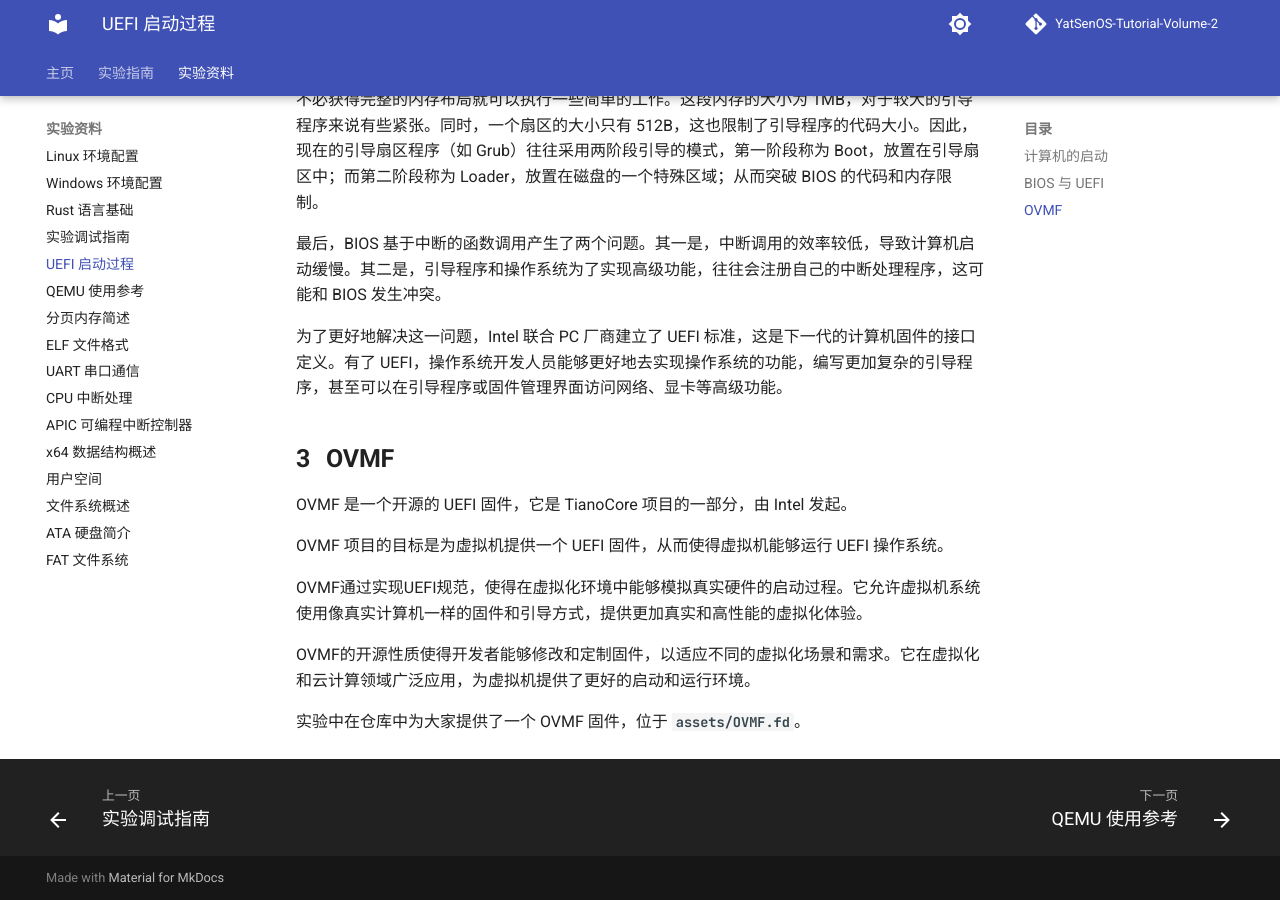
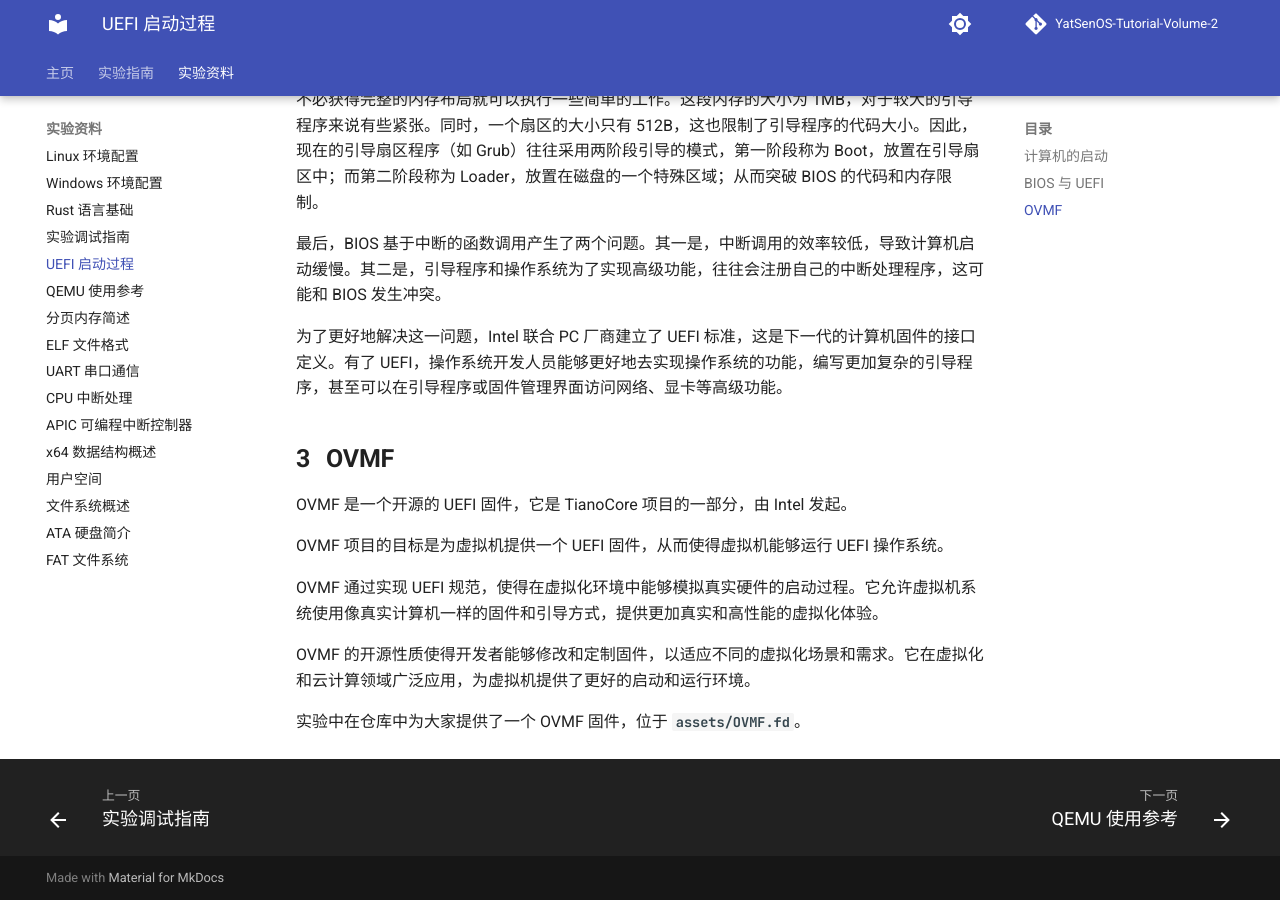
Before and after one commit to YatSenOS/YatSenOS-Tutorial-Volume-2, an MkDocs documentation site: the page built from docs/wiki/uefi.md, in a window 1280 px wide and 900 px high, scrolled down 967 px. Built offline with MkDocs 1.6.1 and Material for MkDocs 9.7.7, drawn with Linux system fonts in a browser that asks for light colours; comment, search, counter and statistics services are not loaded.

Commit message:
fix: typos (#30)

```diff
--- a/docs/wiki/uefi.md
+++ b/docs/wiki/uefi.md
@@ -30,8 +30,8 @@ OVMF 是一个开源的 UEFI 固件，它是 TianoCore 项目的一部分，由
 
 OVMF 项目的目标是为虚拟机提供一个 UEFI 固件，从而使得虚拟机能够运行 UEFI 操作系统。
 
-OVMF通过实现UEFI规范，使得在虚拟化环境中能够模拟真实硬件的启动过程。它允许虚拟机系统使用像真实计算机一样的固件和引导方式，提供更加真实和高性能的虚拟化体验。
+OVMF 通过实现 UEFI 规范，使得在虚拟化环境中能够模拟真实硬件的启动过程。它允许虚拟机系统使用像真实计算机一样的固件和引导方式，提供更加真实和高性能的虚拟化体验。
 
-OVMF的开源性质使得开发者能够修改和定制固件，以适应不同的虚拟化场景和需求。它在虚拟化和云计算领域广泛应用，为虚拟机提供了更好的启动和运行环境。
+OVMF 的开源性质使得开发者能够修改和定制固件，以适应不同的虚拟化场景和需求。它在虚拟化和云计算领域广泛应用，为虚拟机提供了更好的启动和运行环境。
 
 实验中在仓库中为大家提供了一个 OVMF 固件，位于 `assets/OVMF.fd`。
```
Also changed, not shown: docs/general/faq.md (+1 -1 lines), docs/general/typst.md (+1 -1 lines).
